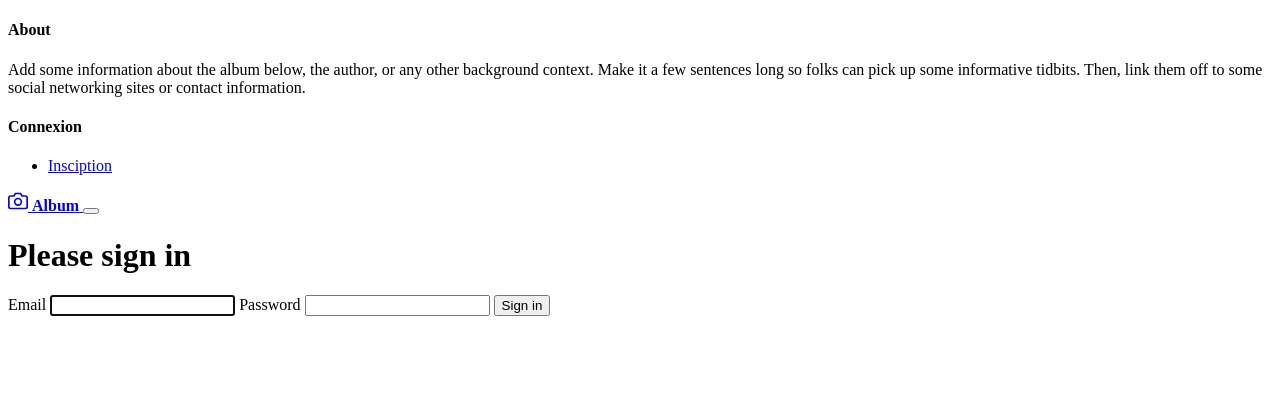
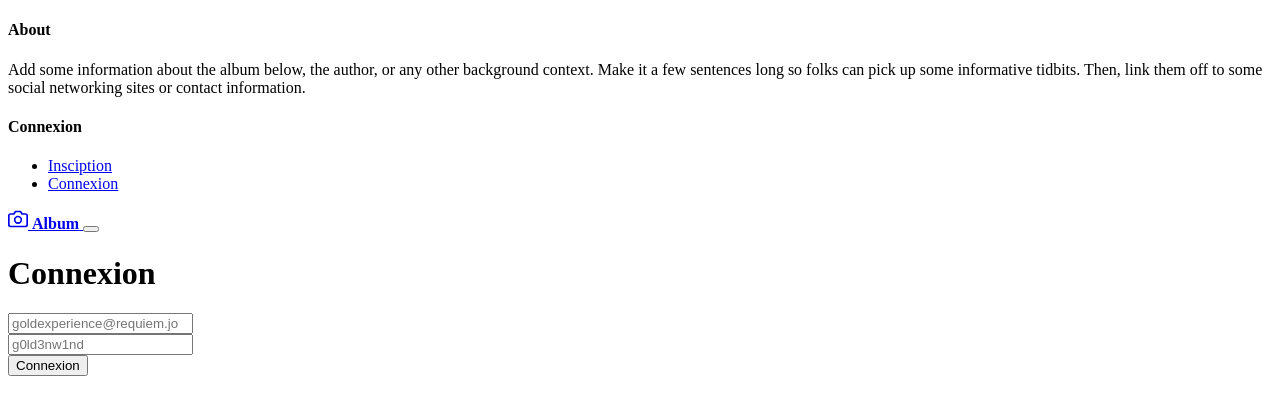
Before and after one commit to rfayard/ASC-e-com, a Symfony app: template templates/security/login.html.twig in a window 1280 px wide. Shown: the top 415 px of the page. Run offline with Twig, Linux system fonts and the light colour scheme; the template is opened without the code that fills it, so the values that code supplies are empty; some libraries are stand-ins or nearby versions.

Commit message:
Finished user authentification
Updated security.yaml and added user password encryption
Updated SecurityController.php to handle password encryption in registration(), added login() and logout()
Updated User.php, added requirements for registration
Updated base.html.twig
Updated login.html.twig
Updated registration.html.twig, added TODO and label to date_of_birth form_row

```diff
--- a/templates/base.html.twig
+++ b/templates/base.html.twig
@@ -20,11 +20,11 @@
                     <h4 class="text-white">Connexion</h4>
                     <ul class="list-unstyled">
                         {% if app.user %}
-	                        <li><a href="{{ path('profile') }}" class="text-white">Mon profil</a></li>
-	                        <li><a href="{{ path('logout') }}" class="text-white">Déconnexion</a></li>
+	                        {# <li><a href="{{ path('profile') }}" class="text-white">Mon profil</a></li> #}
+	                        <li><a href="{{ path('security_logout') }}" class="text-white">Déconnexion</a></li>
                         {% else %}
 	                        <li><a href="{{ path('register') }}" class="text-white">Insciption</a></li>
-	                        {# <li><a href="{{ path('login') }}" class="text-white">Connexion</a></li> #}
+	                        <li><a href="{{ path('security_login') }}" class="text-white">Connexion</a></li>
                         {% endif %}
                     </ul>
                     {# <a class="text-white" href="{{ path('cart') }}">Panier</a> #}
--- a/templates/home_page/index.html.twig
+++ b/templates/home_page/index.html.twig
@@ -1,5 +1,6 @@
 <!DOCTYPE html>
 <html>
+
 <head>
     <meta charset="UTF-8">
     <title>{% block title %}ASC e-commerce{% endblock %}</title>
@@ -7,6 +8,7 @@
     {{ encore_entry_link_tags('home') }}
     {% endblock %}
 </head>
+
 <body>
 
 
@@ -44,4 +46,5 @@
 </body>
 
 </body>
+
 </html>
--- a/templates/security/login.html.twig
+++ b/templates/security/login.html.twig
@@ -1,9 +1,9 @@
 {% extends 'base.html.twig' %}
 
-{% block title %}Log in!{% endblock %}
+{% block title %}Connexion!{% endblock %}
 
 {% block body %}
-<form method="post">
+{# <form method="post">
     {% if error %}
         <div class="alert alert-danger">{{ error.messageKey|trans(error.messageData, 'security') }}</div>
     {% endif %}
@@ -22,7 +22,7 @@
 
     <input type="hidden" name="_csrf_token"
            value="{{ csrf_token('authenticate') }}"
-    >
+    > #}
 
     {#
         Uncomment this section and add a remember_me option below your firewall to activate remember me functionality.
@@ -35,8 +35,21 @@
         </div>
     #}
 
-    <button class="btn btn-lg btn-primary" type="submit">
+    {# <button class="btn btn-lg btn-primary" type="submit">
         Sign in
     </button>
-</form>
+</form> #}
+
+    <h1>Connexion</h1>
+    <form action="{{ path('security_login') }}" method="post">
+        <div class="form-group">
+            <input placeholder="goldexperience@requiem.jo" required name="_username" type="text" class="form-control">
+        </div>
+        <div class="form-group">
+            <input placeholder="g0ld3nw1nd" required name="_password" type="password" class="form-control">
+        </div>
+        <div class="form-group">
+            <button type="submit" class="btn btn-success">Connexion</button>
+        </div>
+    </form>
 {% endblock %}
--- a/templates/security/registration.html.twig
+++ b/templates/security/registration.html.twig
@@ -6,7 +6,8 @@
     {{form_start(form)}}
     {{form_row(form.first_name, {'label': 'Prénom','attr': {'placeholder':'Giorno'}})}}
     {{form_row(form.last_name, {'label': 'Nom','attr': {'placeholder':'Giovanna'}})}}
-    {{form_row(form.date_of_birth)}}
+    {# TODO "Date de naissance" only goes back five years #}
+    {{form_row(form.date_of_birth, {'label': 'Date de naissance'})}}
     {{form_row(form.email, {'label': 'Adresse email','attr': {'placeholder':'goldexperience@requiem.jo'}})}}
     {{form_row(form.username, {'label': 'Nom d\'utilisateur','attr': {'placeholder':'giogio85'}})}}
     {{form_row(form.password, {'label': 'Mot de passe','attr': {'placeholder':'g0ld3nw1nd'}})}}
```
Also changed, not shown: src/Controller/SecurityController.php (+22 -2 lines), src/Entity/User.php (+27 -3 lines), 1 other file. Lines whose indentation alone changed are shown as unchanged.
